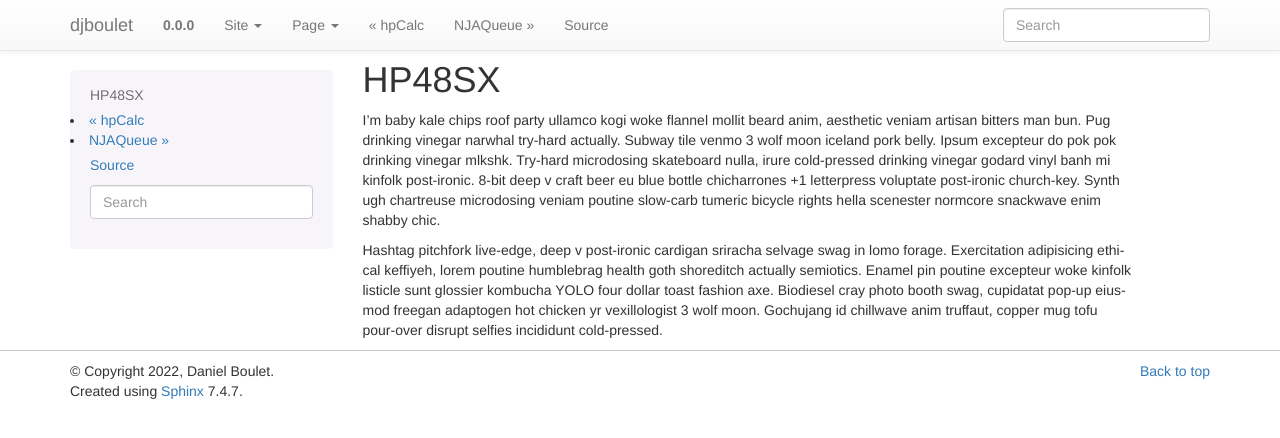
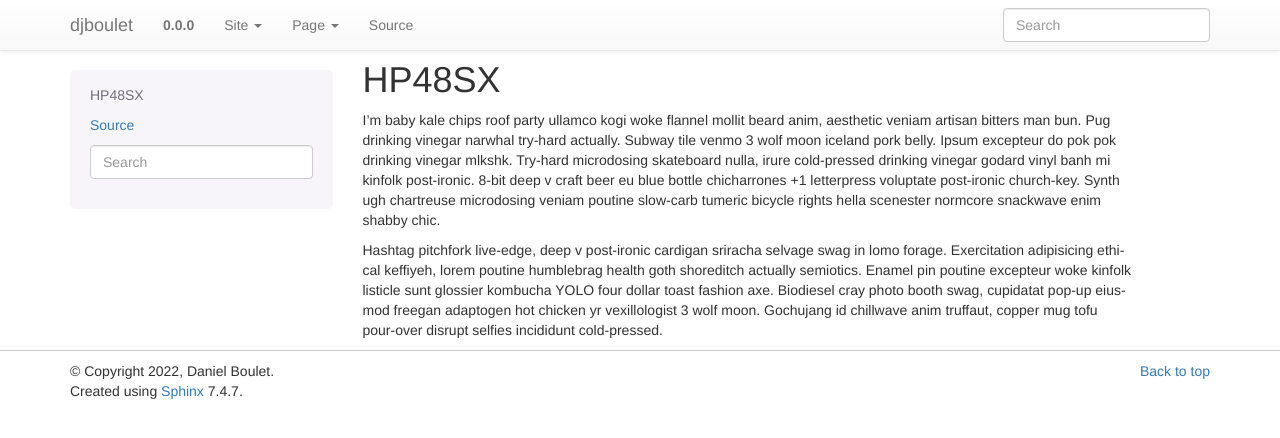
Before and after one commit to djboulet/djboulet.github.io, a Sphinx documentation site: the page built from doc/source/hp48sx/hp48sx.rst, in a window 1280 px wide. Shown: the top 438 px of the page. Built offline with Sphinx 7.4.7, drawn with Linux system fonts in a browser that asks for light colours.

Commit message:
removed other sections until complete

```diff
--- a/doc/source/index.rst
+++ b/doc/source/index.rst
@@ -10,10 +10,6 @@ Welcome to djboulet project documentation!
    :maxdepth: 2
 
    mynomos/mynomos.rst
-   hpcalc/hpcalc.rst
-   hp48sx/hp48sx.rst
-   njaqueue/njaqueue.rst
-   piplatemenu/piplatemenu.rst
    bibliography/bibliography.rst
 
 
```
